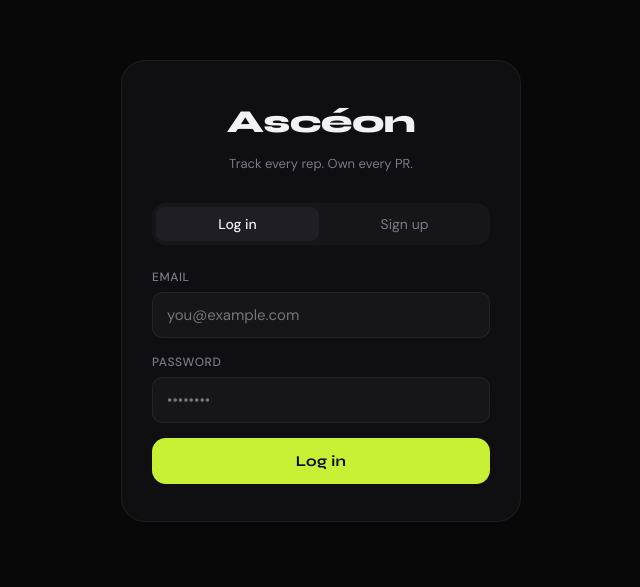
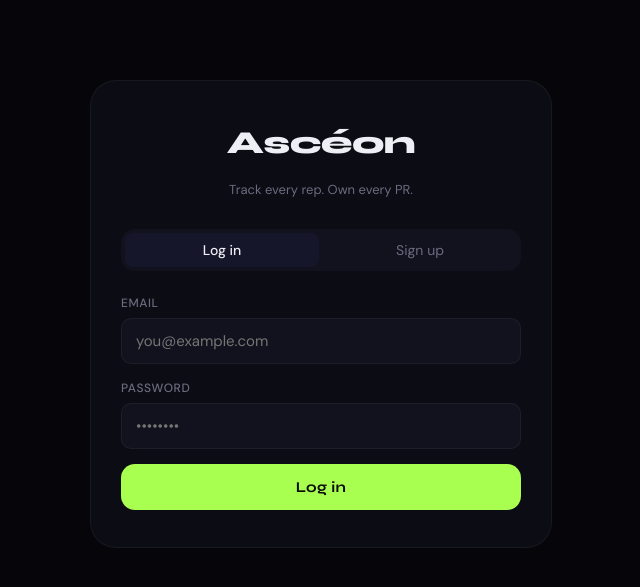
Before and after one commit to kiwipheonix137/ironlog, a React (Vite) app: page /auth in a window 1280 px wide. Shown: the part 109-696 px from the top of the page, without its empty margins (319-959 px from the left). Built offline with nearby package versions, Linux system fonts and the light colour scheme.

Commit message:
new color scheme

```diff
--- a/src/components/Layout.jsx
+++ b/src/components/Layout.jsx
@@ -55,34 +55,34 @@ export default function Layout() {
 }
 
 function HomeIcon({ active }) {
-  return <svg width="20" height="20" viewBox="0 0 24 24" fill={active ? '#c8f135' : 'none'} stroke={active ? '#c8f135' : '#7a7a88'} strokeWidth="1.8" strokeLinecap="round" strokeLinejoin="round"><path d="M3 9l9-7 9 7v11a2 2 0 01-2 2H5a2 2 0 01-2-2z"/><polyline points="9,22 9,12 15,12 15,22"/></svg>
+  return <svg width="20" height="20" viewBox="0 0 24 24" fill={active ? '#a8ff50' : 'none'} stroke={active ? '#a8ff50' : '#7a7a88'} strokeWidth="1.8" strokeLinecap="round" strokeLinejoin="round"><path d="M3 9l9-7 9 7v11a2 2 0 01-2 2H5a2 2 0 01-2-2z"/><polyline points="9,22 9,12 15,12 15,22"/></svg>
 }
 function LogIcon({ active }) {
-  return <svg width="20" height="20" viewBox="0 0 24 24" fill="none" stroke={active ? '#c8f135' : '#7a7a88'} strokeWidth="1.8" strokeLinecap="round" strokeLinejoin="round"><circle cx="12" cy="12" r="10"/><line x1="12" y1="8" x2="12" y2="16"/><line x1="8" y1="12" x2="16" y2="12"/></svg>
+  return <svg width="20" height="20" viewBox="0 0 24 24" fill="none" stroke={active ? '#a8ff50' : '#7a7a88'} strokeWidth="1.8" strokeLinecap="round" strokeLinejoin="round"><circle cx="12" cy="12" r="10"/><line x1="12" y1="8" x2="12" y2="16"/><line x1="8" y1="12" x2="16" y2="12"/></svg>
 }
 function HistoryIcon({ active }) {
-  return <svg width="20" height="20" viewBox="0 0 24 24" fill="none" stroke={active ? '#c8f135' : '#7a7a88'} strokeWidth="1.8" strokeLinecap="round" strokeLinejoin="round"><polyline points="12,8 12,12 14,14"/><path d="M3.05 11a9 9 0 1 0 .5-4.5"/><polyline points="3,3 3,7 7,7"/></svg>
+  return <svg width="20" height="20" viewBox="0 0 24 24" fill="none" stroke={active ? '#a8ff50' : '#7a7a88'} strokeWidth="1.8" strokeLinecap="round" strokeLinejoin="round"><polyline points="12,8 12,12 14,14"/><path d="M3.05 11a9 9 0 1 0 .5-4.5"/><polyline points="3,3 3,7 7,7"/></svg>
 }
 function PRIcon({ active }) {
-  return <svg width="20" height="20" viewBox="0 0 24 24" fill="none" stroke={active ? '#c8f135' : '#7a7a88'} strokeWidth="1.8" strokeLinecap="round" strokeLinejoin="round"><polygon points="12,2 15.09,8.26 22,9.27 17,14.14 18.18,21.02 12,17.77 5.82,21.02 7,14.14 2,9.27 8.91,8.26"/></svg>
+  return <svg width="20" height="20" viewBox="0 0 24 24" fill="none" stroke={active ? '#a8ff50' : '#7a7a88'} strokeWidth="1.8" strokeLinecap="round" strokeLinejoin="round"><polygon points="12,2 15.09,8.26 22,9.27 17,14.14 18.18,21.02 12,17.77 5.82,21.02 7,14.14 2,9.27 8.91,8.26"/></svg>
 }
 function ProgressIcon({ active }) {
-  return <svg width="20" height="20" viewBox="0 0 24 24" fill="none" stroke={active ? '#c8f135' : '#7a7a88'} strokeWidth="1.8" strokeLinecap="round" strokeLinejoin="round"><polyline points="22,12 18,12 15,21 9,3 6,12 2,12"/></svg>
+  return <svg width="20" height="20" viewBox="0 0 24 24" fill="none" stroke={active ? '#a8ff50' : '#7a7a88'} strokeWidth="1.8" strokeLinecap="round" strokeLinejoin="round"><polyline points="22,12 18,12 15,21 9,3 6,12 2,12"/></svg>
 }
 function MuscleIcon({ active }) {
-  return <svg width="20" height="20" viewBox="0 0 24 24" fill="none" stroke={active ? '#c8f135' : '#7a7a88'} strokeWidth="1.8" strokeLinecap="round" strokeLinejoin="round"><path d="M6.5 6.5a5 5 0 0 1 7.07 0L17 10l-1.5 1.5-3-3a3 3 0 0 0-4.24 4.24l3 3L9.75 17 6.5 13.76a5 5 0 0 1 0-7.07z"/><path d="M17.5 17.5a5 5 0 0 1-7.07 0L7 14l1.5-1.5 3 3a3 3 0 0 0 4.24-4.24l-3-3L14.25 7l3.25 3.25a5 5 0 0 1 0 7.07z"/></svg>
+  return <svg width="20" height="20" viewBox="0 0 24 24" fill="none" stroke={active ? '#a8ff50' : '#7a7a88'} strokeWidth="1.8" strokeLinecap="round" strokeLinejoin="round"><path d="M6.5 6.5a5 5 0 0 1 7.07 0L17 10l-1.5 1.5-3-3a3 3 0 0 0-4.24 4.24l3 3L9.75 17 6.5 13.76a5 5 0 0 1 0-7.07z"/><path d="M17.5 17.5a5 5 0 0 1-7.07 0L7 14l1.5-1.5 3 3a3 3 0 0 0 4.24-4.24l-3-3L14.25 7l3.25 3.25a5 5 0 0 1 0 7.07z"/></svg>
 }
 function WeightIcon({ active }) {
-  return <svg width="20" height="20" viewBox="0 0 24 24" fill="none" stroke={active ? '#c8f135' : '#7a7a88'} strokeWidth="1.8" strokeLinecap="round" strokeLinejoin="round"><circle cx="12" cy="12" r="3"/><path d="M12 2v3m0 14v3M2 12h3m14 0h3"/><path d="M4.93 4.93l2.12 2.12m9.9 9.9 2.12 2.12M4.93 19.07l2.12-2.12m9.9-9.9 2.12-2.12"/></svg>
+  return <svg width="20" height="20" viewBox="0 0 24 24" fill="none" stroke={active ? '#a8ff50' : '#7a7a88'} strokeWidth="1.8" strokeLinecap="round" strokeLinejoin="round"><circle cx="12" cy="12" r="3"/><path d="M12 2v3m0 14v3M2 12h3m14 0h3"/><path d="M4.93 4.93l2.12 2.12m9.9 9.9 2.12 2.12M4.93 19.07l2.12-2.12m9.9-9.9 2.12-2.12"/></svg>
 }
 function PlansIcon({ active }) {
-  return <svg width="20" height="20" viewBox="0 0 24 24" fill="none" stroke={active ? '#c8f135' : '#7a7a88'} strokeWidth="1.8" strokeLinecap="round" strokeLinejoin="round"><path d="M14 2H6a2 2 0 00-2 2v16a2 2 0 002 2h12a2 2 0 002-2V8z"/><polyline points="14,2 14,8 20,8"/><line x1="16" y1="13" x2="8" y2="13"/><line x1="16" y1="17" x2="8" y2="17"/><polyline points="10,9 9,9 8,9"/></svg>
+  return <svg width="20" height="20" viewBox="0 0 24 24" fill="none" stroke={active ? '#a8ff50' : '#7a7a88'} strokeWidth="1.8" strokeLinecap="round" strokeLinejoin="round"><path d="M14 2H6a2 2 0 00-2 2v16a2 2 0 002 2h12a2 2 0 002-2V8z"/><polyline points="14,2 14,8 20,8"/><line x1="16" y1="13" x2="8" y2="13"/><line x1="16" y1="17" x2="8" y2="17"/><polyline points="10,9 9,9 8,9"/></svg>
 }
 
 const s = {
   root: { display: 'flex', flexDirection: 'column', height: '100vh', background: 'var(--bg-base)' },
   header: { display: 'flex', alignItems: 'center', justifyContent: 'space-between', padding: '0 1.25rem', height: '52px', borderBottom: '1px solid var(--border)', background: 'rgba(8,8,9,0.8)', backdropFilter: 'blur(20px)', flexShrink: 0, position: 'sticky', top: 0, zIndex: 50 },
-  logo: { fontFamily: 'var(--font-display)', fontWeight: 800, fontSize: '20px', letterSpacing: '-0.02em', background: 'linear-gradient(135deg, #f2f2f4 0%, #c8f135 100%)', WebkitBackgroundClip: 'text', WebkitTextFillColor: 'transparent' },
+  logo: { fontFamily: 'var(--font-display)', fontWeight: 800, fontSize: '20px', letterSpacing: '-0.02em', background: 'linear-gradient(135deg, #ffffff 0%, #a8ff50 100%)', WebkitBackgroundClip: 'text', WebkitTextFillColor: 'transparent' },
   signOut: { fontSize: '12px', color: 'var(--text-muted)', background: 'none', border: '1px solid var(--border)', borderRadius: '8px', padding: '5px 12px', cursor: 'pointer', fontFamily: 'var(--font-body)', transition: 'all 0.15s' },
   main: { flex: 1, overflowY: 'auto', padding: '1.25rem 1rem', paddingBottom: '80px' },
   nav: { position: 'fixed', bottom: 0, left: 0, right: 0, display: 'flex', background: 'rgba(8,8,9,0.95)', borderTop: '1px solid var(--border)', height: '64px', zIndex: 100, backdropFilter: 'blur(20px)' },
--- a/src/index.css
+++ b/src/index.css
@@ -1,42 +1,41 @@
-*, *::before, *::after {
+k*, *::before, *::after {
   box-sizing: border-box;
   margin: 0;
   padding: 0;
 }
 
 :root {
-  --bg-base: #080809;
-  --bg-surface: #0f0f12;
-  --bg-elevated: #161619;
-  --bg-hover: #1e1e23;
-  --bg-card: #131316;
-  --border: rgba(255,255,255,0.06);
-  --border-bright: rgba(255,255,255,0.12);
-  --accent: #c8f135;
-  --accent-dim: rgba(200,241,53,0.08);
-  --accent-glow: rgba(200,241,53,0.2);
-  --accent-text: #d4f55a;
-  --text-primary: #f2f2f4;
-  --text-secondary: #7a7a88;
-  --text-muted: #3a3a46;
-  --red: #ff4d4d;
-  --red-dim: rgba(255,77,77,0.1);
-  --blue: #4d9fff;
-  --blue-dim: rgba(77,159,255,0.1);
-  --purple: #a855f7;
-  --purple-dim: rgba(168,85,247,0.1);
-  --orange: #ff8c42;
-  --orange-dim: rgba(255,140,66,0.1);
-  --green: #1dd1a1;
-  --green-dim: rgba(29,209,161,0.1);
+  --bg-base: #05050a;
+  --bg-surface: #0c0c14;
+  --bg-elevated: #12121e;
+  --bg-card: #0e0e18;
+  --bg-hover: #16162a;
+  --border: rgba(255,255,255,0.05);
+  --border-bright: rgba(255,255,255,0.1);
+  --border-accent: rgba(168,255,80,0.2);
+  --accent: #a8ff50;
+  --accent-dim: rgba(168,255,80,0.07);
+  --accent-glow: rgba(168,255,80,0.15);
+  --accent-strong: rgba(168,255,80,0.3);
+  --text-primary: #eeeef5;
+  --text-secondary: #6b6b80;
+  --text-muted: #32323f;
+  --red: #ff5555;
+  --red-dim: rgba(255,85,85,0.1);
+  --blue: #5599ff;
+  --blue-dim: rgba(85,153,255,0.1);
+  --purple: #aa55ff;
+  --purple-dim: rgba(170,85,255,0.1);
+  --orange: #ff8844;
+  --orange-dim: rgba(255,136,68,0.1);
+  --teal: #44ffcc;
+  --teal-dim: rgba(68,255,204,0.1);
   --font-display: 'Syne', sans-serif;
   --font-body: 'DM Sans', sans-serif;
   --radius-sm: 10px;
   --radius-md: 14px;
-  --radius-lg: 18px;
-  --radius-xl: 24px;
-  --shadow-card: 0 1px 3px rgba(0,0,0,0.4), 0 0 0 0.5px rgba(255,255,255,0.05);
-  --shadow-glow: 0 0 30px rgba(200,241,53,0.08);
+  --radius-lg: 20px;
+  --radius-xl: 26px;
 }
 
 html, body, #root {
@@ -49,25 +48,40 @@ html, body, #root {
   -webkit-font-smoothing: antialiased;
 }
 
-input, select, textarea, button {
-  font-family: var(--font-body);
-}
+input, select, textarea, button { font-family: var(--font-body); }
 
-input[type="date"]::-webkit-calendar-picker-indicator {
-  filter: invert(0.4);
-}
+input[type="date"]::-webkit-calendar-picker-indicator { filter: invert(0.3); }
 
-select option {
-  background: #161619;
-  color: #f2f2f4;
-}
+select option { background: #12121e; color: #eeeef5; }
 
 ::-webkit-scrollbar { width: 3px; }
 ::-webkit-scrollbar-track { background: transparent; }
-::-webkit-scrollbar-thumb { background: rgba(255,255,255,0.08); border-radius: 2px; }
+::-webkit-scrollbar-thumb { background: rgba(255,255,255,0.06); border-radius: 2px; }
 
-.sr-only {
-  position: absolute; width: 1px; height: 1px;
-  padding: 0; margin: -1px; overflow: hidden;
-  clip: rect(0,0,0,0); white-space: nowrap; border: 0;
+.sr-only { position: absolute; width: 1px; height: 1px; padding: 0; margin: -1px; overflow: hidden; clip: rect(0,0,0,0); white-space: nowrap; border: 0; }
+
+/* Reusable card style */
+.card {
+  background: var(--bg-card);
+  border: 1px solid var(--border);
+  border-radius: var(--radius-lg);
+  box-shadow: 0 2px 20px rgba(0,0,0,0.3), inset 0 1px 0 rgba(255,255,255,0.04);
 }
+
+/* Accent glow button */
+.btn-accent {
+  background: var(--accent);
+  color: #05050a;
+  font-weight: 700;
+  font-family: var(--font-display);
+  border: none;
+  border-radius: var(--radius-md);
+  cursor: pointer;
+  box-shadow: 0 0 20px rgba(168,255,80,0.2);
+  transition: all 0.2s;
+}
+
+.btn-accent:hover {
+  box-shadow: 0 0 30px rgba(168,255,80,0.35);
+  transform: translateY(-1px);
+}
```
